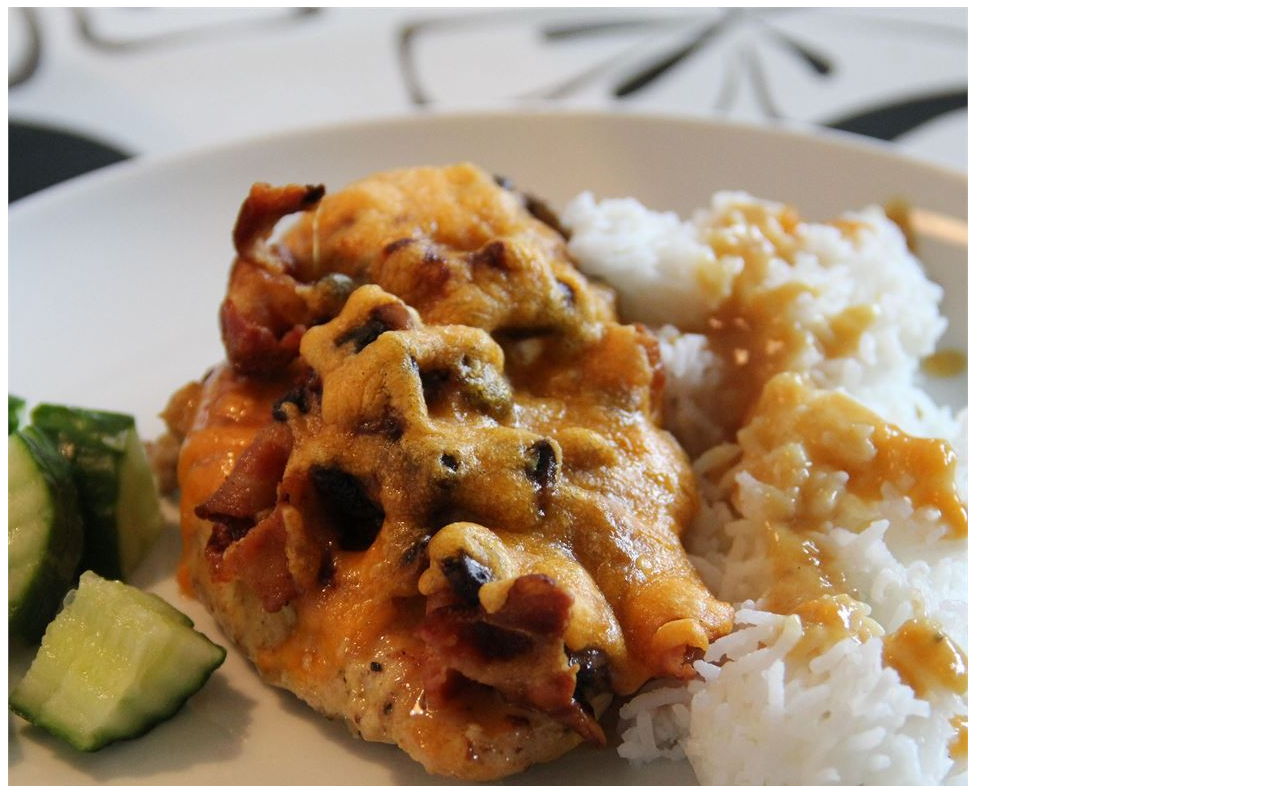
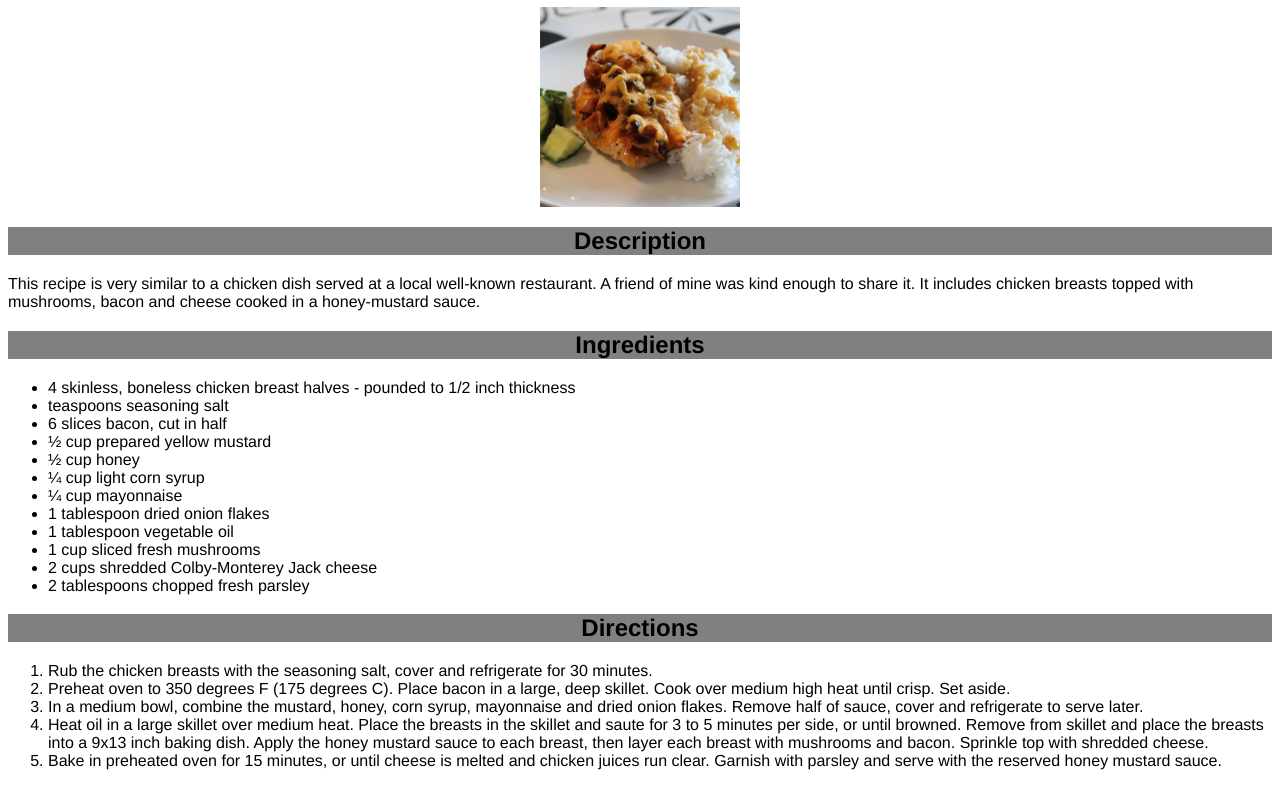
Before and after one commit to LankeAniket/odin-recipes, a plain HTML site: page recipes/aussie-chicken.html in a window 1280 px wide. Shown: the part 73-859 px from the top of the page. Drawn offline with Linux system fonts and the light colour scheme; files that its build step writes are made by us from their sources; files whose address does not match are found by name.

Commit message:
Changed fonts, centered headings, added background, styled hyperlinks

```diff
--- a/recipes/aussie-chicken.html
+++ b/recipes/aussie-chicken.html
@@ -5,6 +5,7 @@
     <meta http-equiv="X-UA-Compatible" content="IE=edge">
     <meta name="viewport" content="width=device-width, initial-scale=1.0">
     <title>Aussie Chicken: Odin Recipes</title>
+    <link rel="stylesheet" href="/home/aniket/repos/odin-recipes/styles.css">
 </head>
 <body>
     <h1>Aussie Chicken</h1>
--- /dev/null
+++ b/styles.css
@@ -0,0 +1,20 @@
+*{
+    font-family: "Helvetica", "Verdana", "open-sans";
+}
+
+h1, h2{
+    text-align: center;
+    background-color: gray;
+}
+
+img{
+    height: 200px;
+    width: 200px;
+    display: block;
+    margin-left: auto;
+    margin-right: auto;
+}
+
+.button{
+    text-decoration: none;
+}
```
Also changed, not shown: index.html (+4 -3 lines), recipes/kung-pao-chicken.html (+1 -0 lines), recipes/murgh-kari.html (+1 -0 lines).
